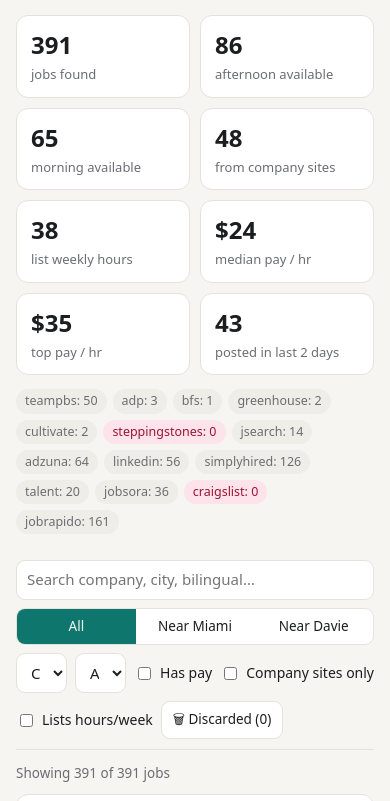
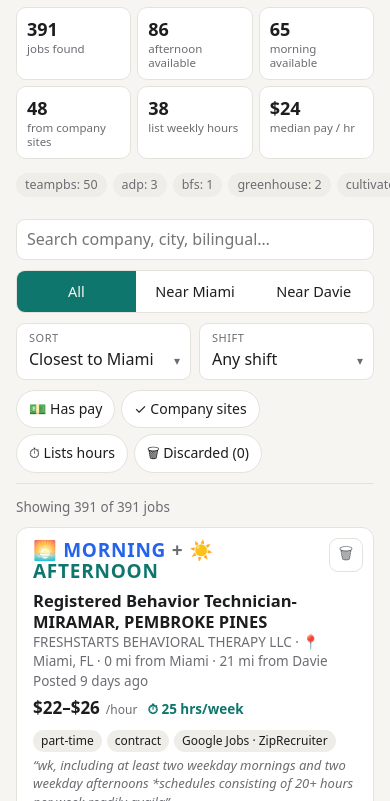
Before and after one commit to csori99/rbt-job-finder, a website: page docs/index.html in a window 390 px wide. Shown: the part 103-904 px from the top of the page. Drawn offline with Linux system fonts and the light colour scheme.

Commit message:
fix: mobile friendly filters and stats

```diff
--- a/docs/index.html
+++ b/docs/index.html
@@ -38,7 +38,16 @@ h1 { font-size: 26px; margin: 0 0 2px; letter-spacing: -.01em }
 .seg { display: inline-flex; border: 1px solid var(--line); border-radius: 9px; overflow: hidden; background: var(--card) }
 .seg button { font: inherit; font-size: 13.5px; border: 0; background: none; color: var(--ink); padding: 8px 11px; cursor: pointer }
 .seg button.on { background: var(--accent); color: var(--bg) }
-label.tog { display: inline-flex; gap: 6px; align-items: center; font-size: 14px; cursor: pointer; user-select: none }
+.selects, .toggles { display: flex; flex-wrap: wrap; gap: 8px; align-items: center }
+.sel { position: relative; display: inline-flex; align-items: center; border: 1px solid var(--line); border-radius: 9px; background: var(--card); padding-left: 10px }
+.sel span { font-size: 12px; color: var(--muted); text-transform: uppercase; letter-spacing: .05em; white-space: nowrap }
+.filters .sel select { border: 0; background: transparent; padding: 8px 28px 8px 8px; appearance: none; -webkit-appearance: none; cursor: pointer; width: 100% }
+.sel::after { content: '▾'; position: absolute; right: 10px; pointer-events: none; color: var(--muted); font-size: 12px }
+label.tog { display: inline-flex; cursor: pointer; user-select: none }
+label.tog input { position: absolute; opacity: 0; pointer-events: none }
+label.tog span { font-size: 13.5px; padding: 7px 12px; border-radius: 99px; border: 1px solid var(--line); background: var(--card); white-space: nowrap }
+label.tog input:checked + span { background: var(--accent); color: var(--bg); border-color: var(--accent); font-weight: 600 }
+label.tog input:focus-visible + span { outline: 2px solid var(--accent); outline-offset: 2px }
 .count { color: var(--muted); font-size: 13.5px; margin: 0 0 10px }
 .list { display: grid; gap: 10px }
 .job { background: var(--card); border: 1px solid var(--line); border-radius: 12px; padding: 14px 16px; display: grid; grid-template-columns: minmax(0, 1fr) auto; overflow-wrap: anywhere; gap: 4px 14px }
@@ -77,16 +86,34 @@ details p { white-space: pre-line; margin: 6px 0 0; color: var(--muted) }
 .reasons button, .restore { font: inherit; font-size: 13px; padding: 6px 10px; border-radius: 99px; border: 1px solid var(--line); background: var(--chip); color: var(--ink); cursor: pointer }
 .reasons button:hover { border-color: var(--bad); color: var(--bad) }
 .why { grid-column: 1 / -1; font-size: 13px; color: var(--bad) }
-.viewbtn { font: inherit; font-size: 13.5px; padding: 8px 11px; border-radius: 9px; border: 1px solid var(--line); background: var(--card); color: var(--ink); cursor: pointer }
+.viewbtn { font: inherit; font-size: 13.5px; padding: 7px 12px; border-radius: 99px; white-space: nowrap; border: 1px solid var(--line); background: var(--card); color: var(--ink); cursor: pointer }
 .viewbtn.on { background: var(--bad); color: var(--bg); border-color: var(--bad) }
 .empty { text-align: center; color: var(--muted); padding: 40px 0 }
 footer { color: var(--muted); font-size: 12.5px; margin-top: 30px }
 @media (max-width: 560px) {
   .job { grid-template-columns: minmax(0, 1fr) }
-  .stats { grid-template-columns: repeat(2, minmax(0, 1fr)) }
-  .seg { width: 100% }
-  .seg button { flex: 1 }
-  .filters select { flex: 1 }
+  .filters { position: static; display: grid; grid-template-columns: minmax(0, 1fr); gap: 10px }
+  .filters input[type=search], .filters select { font-size: 16px }
+  .seg { display: flex; width: 100% }
+  .seg button { flex: 1; padding: 10px 6px; font-size: 14.5px }
+  .selects { display: grid; grid-template-columns: minmax(0, 1fr) minmax(0, 1fr); gap: 8px }
+  .sel { flex-direction: column; align-items: stretch; padding: 6px 0 0 12px }
+  .sel span { font-size: 11px }
+  .filters .sel select { padding: 2px 28px 8px 0 }
+  .sel::after { top: 50%; }
+  .toggles { gap: 6px }
+  label.tog span, .viewbtn { font-size: 14px; padding: 8px 12px }
+  main { padding-top: 16px }
+  h1 { font-size: 23px }
+  .stats { grid-template-columns: repeat(3, minmax(0, 1fr)); gap: 6px }
+  .stat { padding: 8px 10px; border-radius: 10px }
+  .stat:nth-child(n+7) { display: none }
+  .stat b { font-size: 18px }
+  .stat span { font-size: 11.5px; line-height: 1.25; display: block }
+  .sources { flex-wrap: nowrap; overflow-x: auto; margin: 0 -16px 12px; padding: 0 16px; scrollbar-width: none }
+  .sources::-webkit-scrollbar { display: none }
+  .src { white-space: nowrap }
+  .shift { font-size: 19px }
   .pay { text-align: left }
   .pay small { display: inline; margin-left: 6px }
   .hrs { display: inline; margin-left: 10px }
@@ -107,7 +134,9 @@ footer { color: var(--muted); font-size: 12.5px; margin-top: 30px }
       <button data-v="miami">Near Miami</button>
       <button data-v="davie">Near Davie</button>
     </div>
-    <select id="sort" aria-label="Sort">
+    <div class="selects">
+      <label class="sel"><span>Sort</span>
+        <select id="sort">
           <option value="miami">Closest to Miami</option>
           <option value="pay">Highest pay</option>
           <option value="new">Newest</option>
@@ -115,15 +144,21 @@ footer { color: var(--muted); font-size: 12.5px; margin-top: 30px }
           <option value="davie">Closest to Davie</option>
           <option value="best">Best match</option>
         </select>
-    <select id="shiftf" aria-label="Shift">
+      </label>
+      <label class="sel"><span>Shift</span>
+        <select id="shiftf">
           <option value="any">Any shift</option>
-      <option value="afternoon">Afternoon available</option>
-      <option value="morning">Morning available</option>
+          <option value="afternoon">Afternoon</option>
+          <option value="morning">Morning</option>
         </select>
-    <label class="tog"><input type="checkbox" id="paid"> Has pay</label>
-    <label class="tog"><input type="checkbox" id="direct"> Company sites only</label>
-    <label class="tog"><input type="checkbox" id="hrs"> Lists hours/week</label>
+      </label>
+    </div>
+    <div class="toggles">
+      <label class="tog"><input type="checkbox" id="paid"><span>💵 Has pay</span></label>
+      <label class="tog"><input type="checkbox" id="direct"><span>✓ Company sites</span></label>
+      <label class="tog"><input type="checkbox" id="hrs"><span>⏱ Lists hours</span></label>
       <button class="viewbtn" id="view" type="button">🗑 Discarded (0)</button>
+    </div>
   </div>
   <p class="count" id="count"></p>
   <div class="list" id="list"></div>
```
Lines whose indentation alone changed are shown as unchanged.
